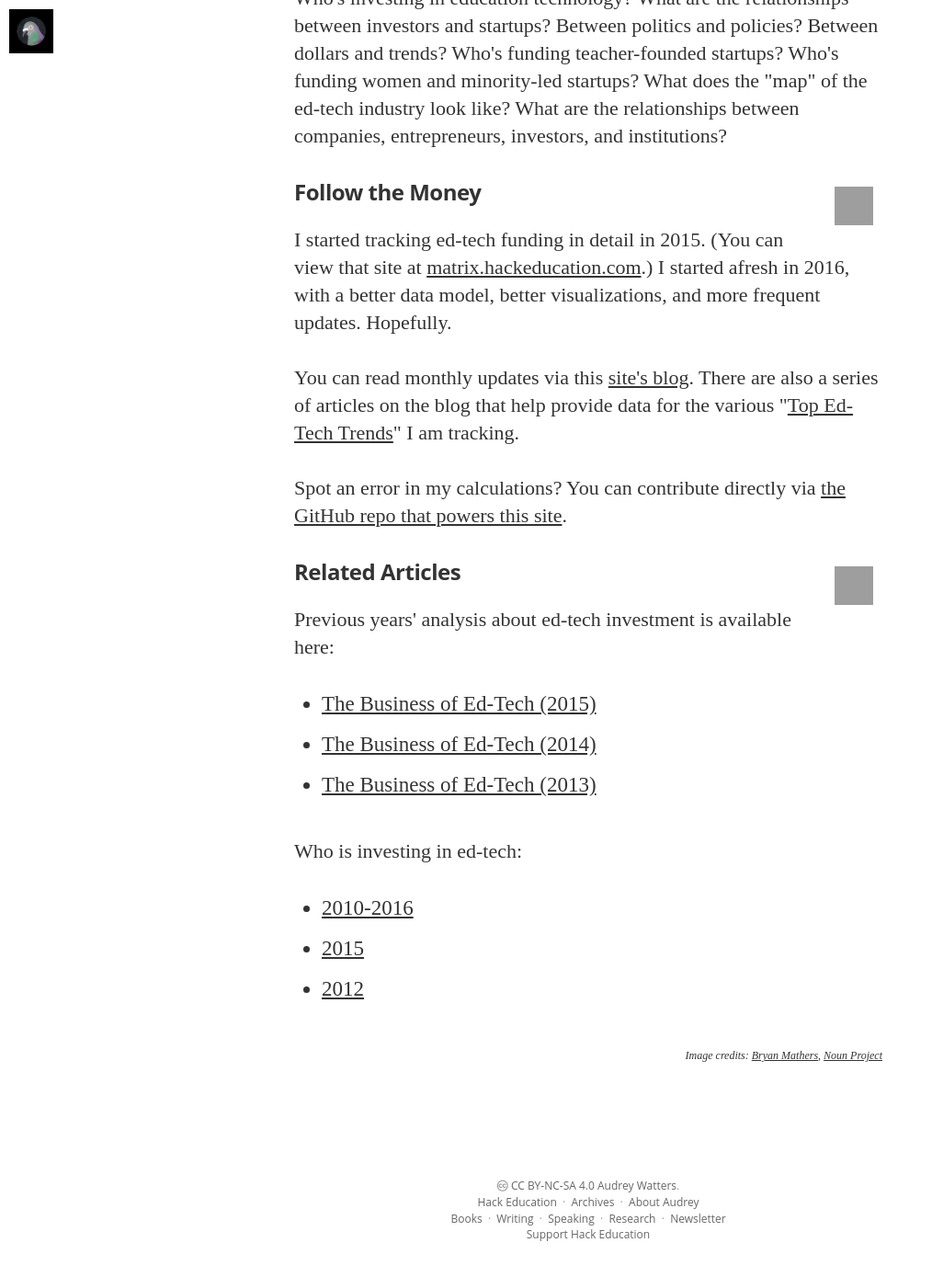
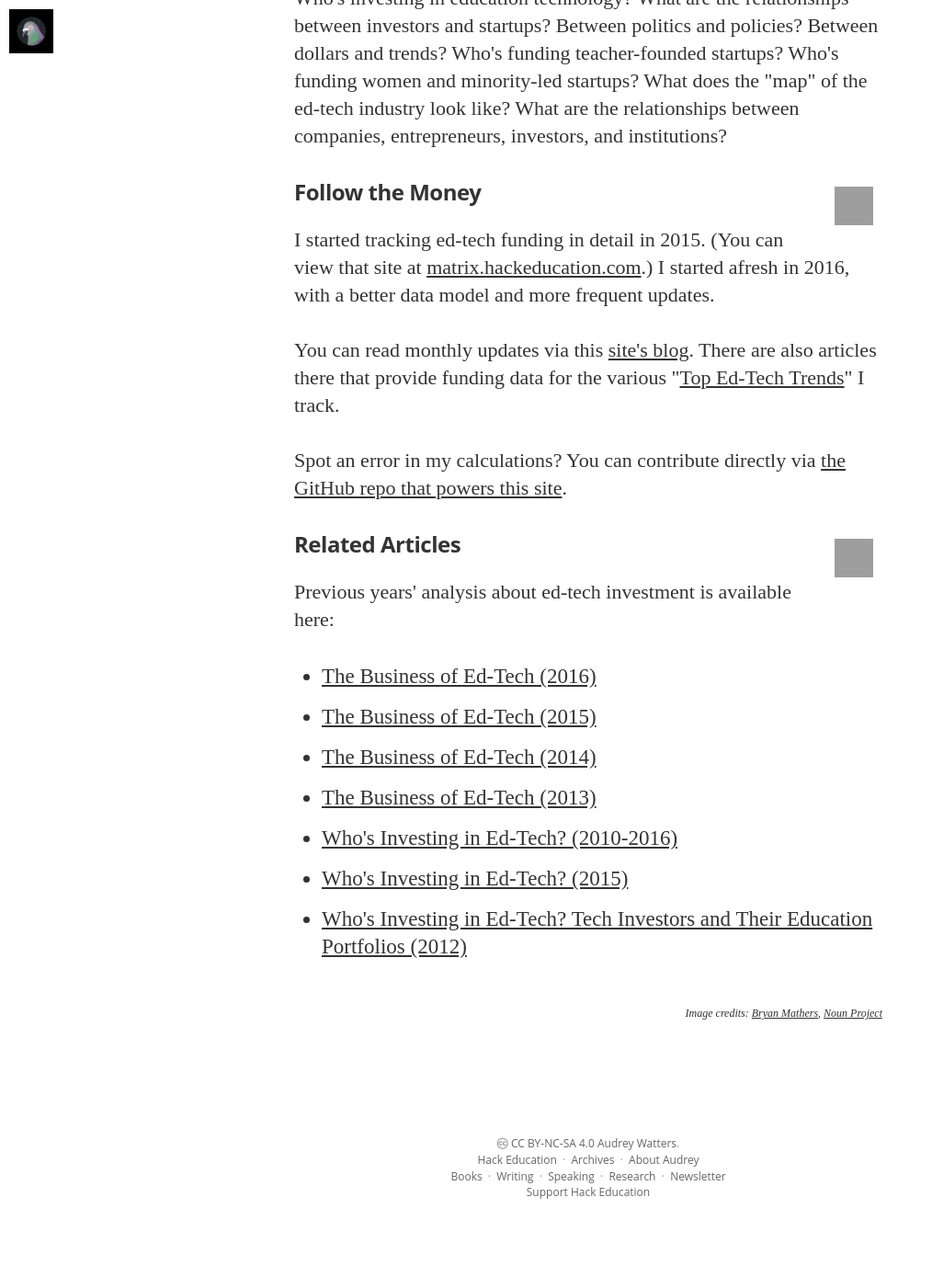
Before and after one commit to HackEducation/funding, a Jekyll site: the page built from index.html, in a window 1280 px wide and 1400 px high, scrolled down 768 px. Shown: the top 1389 px of the window at 92% size, without its empty margins (0-1014 px from the left). Built offline with Jekyll 4.4.1, drawn with Linux system fonts in a browser that asks for light colours; nearby versions of some CDN libraries; some web fonts are replaced; after the commit the page ends 2122 px from its top, so only the background shows below that; grey boxes are pictures that could not be loaded.

Commit message:
update index.html

```diff
--- a/index.html
+++ b/index.html
@@ -5,9 +5,9 @@
 
 <h3>Follow the Money <img src="https://s3.amazonaws.com/hackedu/template_followmoney.png" height="42" width="42" align="right" style="margin:10px"></h3>
 <br />
-<p>I started tracking ed-tech funding in detail in 2015. (You can view that site at <a href="http://matrix.hackeducation.com">matrix.hackeducation.com</a>.) I started afresh in 2016, with a better data model, better visualizations, and more frequent updates. Hopefully.</p>
+<p>I started tracking ed-tech funding in detail in 2015. (You can view that site at <a href="http://matrix.hackeducation.com">matrix.hackeducation.com</a>.) I started afresh in 2016, with a better data model and more frequent updates.</p>
 
-<p>You can read monthly updates via this <a href="http://funding.hackeducation.com/blog/">site's blog</a>. There are also a series of articles on the blog that help provide data for the various "<a href="http://research.hackeducation.com/trends.html">Top Ed-Tech Trends</a>" I am tracking.</p>
+<p>You can read monthly updates via this <a href="http://funding.hackeducation.com/archives.html">site's blog</a>. There are also articles there that provide funding data for the various "<a href="http://research.hackeducation.com/trends.html">Top Ed-Tech Trends</a>" I track.</p>
 
 <p>Spot an error in my calculations? You can contribute directly via <a href="https://github.com/audreywatters/funding">the GitHub repo that powers this site</a>.</p>
 
@@ -15,17 +15,13 @@
 <br />
 <p>Previous years' analysis about ed-tech investment is available here:</p>
 <ul>
+<li><a href="http://2016trends.hackeducation.com/business.html">The Business of Ed-Tech (2016)</a></li>
 <li><a href="http://2015trends.hackeducation.com/business.html">The Business of Ed-Tech (2015)</a></li>
 <li><a href="http://2014trends.hackeducation.com/business.html">The Business of Ed-Tech (2014)</a></li>
 <li><a href="http://hackeducation.com/2013/12/23/top-ed-tech-trends-2013-business/">The Business of Ed-Tech (2013)</a></li>
+<li><a href="http://hackeducation.com/2016/05/03/who-is-funding-this-bs">Who's Investing in Ed-Tech? (2010-2016)</a></li>
+<li><a href="http://hackeducation.com/2015/02/05/whos-investing-in-ed-tech">Who's Investing in Ed-Tech? (2015)</a></li>
+<li><a href="http://hackeducation.com/2012/10/10/ed-tech-investors">Who's Investing in Ed-Tech? Tech Investors and Their Education Portfolios (2012)</a></li>
 </ul>
 
-<p>Who is investing in ed-tech:</p>
-<ul>
-<li><a href="http://hackeducation.com/2016/05/03/who-is-funding-this-bs">2010-2016</a></li>
-<li><a href="http://hackeducation.com/2015/02/05/whos-investing-in-ed-tech">2015</a></li>
-<li><a href="http://hackeducation.com/2012/10/10/ed-tech-investors">2012</a></li>
-</ul>
-
-
 <p style="text-align: right; font-size:12px"><em>Image credits: <a href="http://bryanmmathers.com/">Bryan Mathers</a>, <a href="http://nounproject.com">Noun Project</a></em></p>
```
